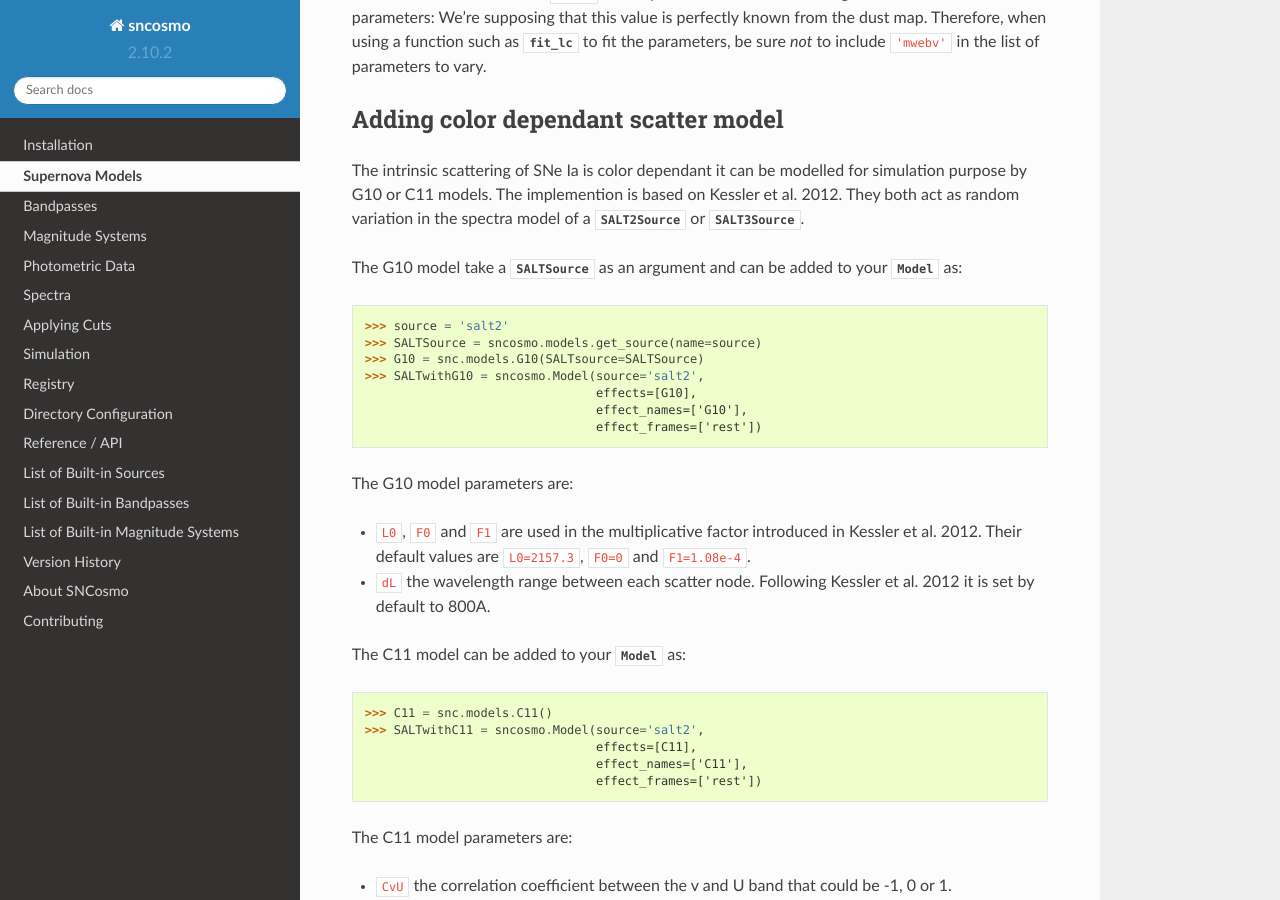
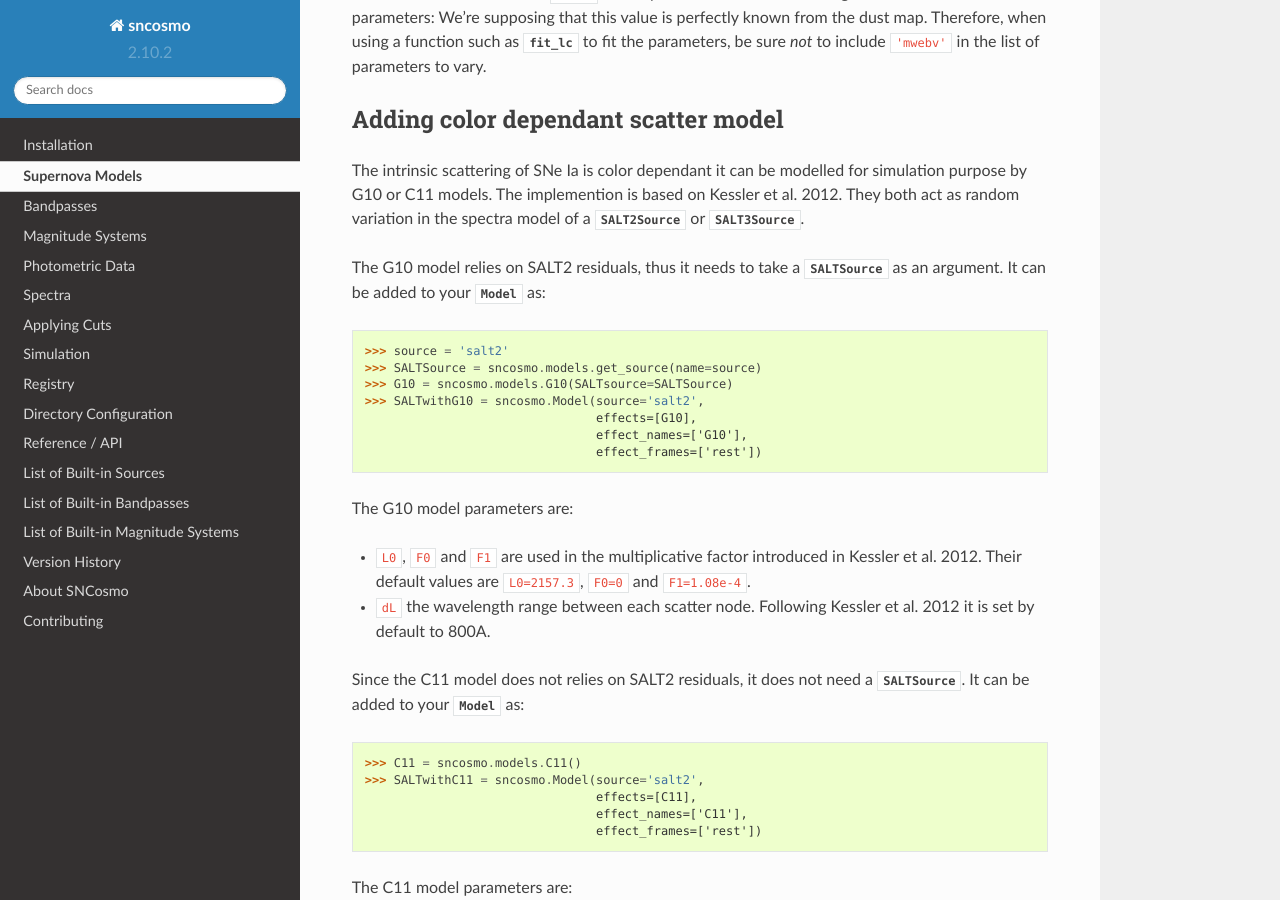
Before and after one commit to sncosmo/sncosmo, a Sphinx documentation site: the page built from docs/models.rst, in a window 1280 px wide and 900 px high, scrolled down 5207 px. Built offline with Sphinx 7.4.7 and the Read the Docs theme 2.0.0, drawn with Linux system fonts in a browser that asks for light colours; pages that are not in the unit, such as notebooks, are missing from menus; some of the changed text lies outside the part shown.

Commit message:
Add asked changes

```diff
--- a/docs/models.rst
+++ b/docs/models.rst
@@ -253,13 +253,13 @@ The intrinsic scattering of SNe Ia is color dependant it can be modelled for sim
 by G10 or C11 models. The implemention is based on Kessler et al. 2012.
 They both act as random variation in the spectra model of a `~sncosmo.SALT2Source` or `~sncosmo.SALT3Source`.
 
-The G10 model take a `SALTSource` as an argument and can be added to your `~sncosmo.Model` as:
+The G10 model relies on SALT2 residuals, thus it needs to take a `SALTSource` as an argument. It can be added to your `~sncosmo.Model` as:
 
 .. code:: python
 
     >>> source = 'salt2'
     >>> SALTSource = sncosmo.models.get_source(name=source)
-    >>> G10 = snc.models.G10(SALTsource=SALTSource)
+    >>> G10 = sncosmo.models.G10(SALTsource=SALTSource)
     >>> SALTwithG10 = sncosmo.Model(source='salt2',
                                     effects=[G10],
                                     effect_names=['G10'],
@@ -270,11 +270,11 @@ The G10 model parameters are:
 * ``L0``, ``F0`` and ``F1`` are used in the multiplicative factor introduced in Kessler et al. 2012. Their default values are ``L0=2157.3``, ``F0=0`` and ``F1=1.08e-4``.
 * ``dL`` the wavelength range between each scatter node. Following Kessler et al. 2012 it is set by default to 800A.
 
-The C11 model can be added to your `~sncosmo.Model` as:
+Since the C11 model does not relies on SALT2 residuals, it does not need a `SALTSource`. It can be added to your `~sncosmo.Model` as:
 
 .. code:: python
 
-    >>> C11 = snc.models.C11()
+    >>> C11 = sncosmo.models.C11()
     >>> SALTwithC11 = sncosmo.Model(source='salt2',
                                     effects=[C11],
                                     effect_names=['C11'],
@@ -414,4 +414,4 @@ parameters:
     >>> source = sncosmo.SALT2Source(modeldir='/path/to/dir',
     ...                              m0file='mytemplate0file.dat')
 
-See  for more details.
+See `~sncosmo.SALT2Source` for more details.
```
